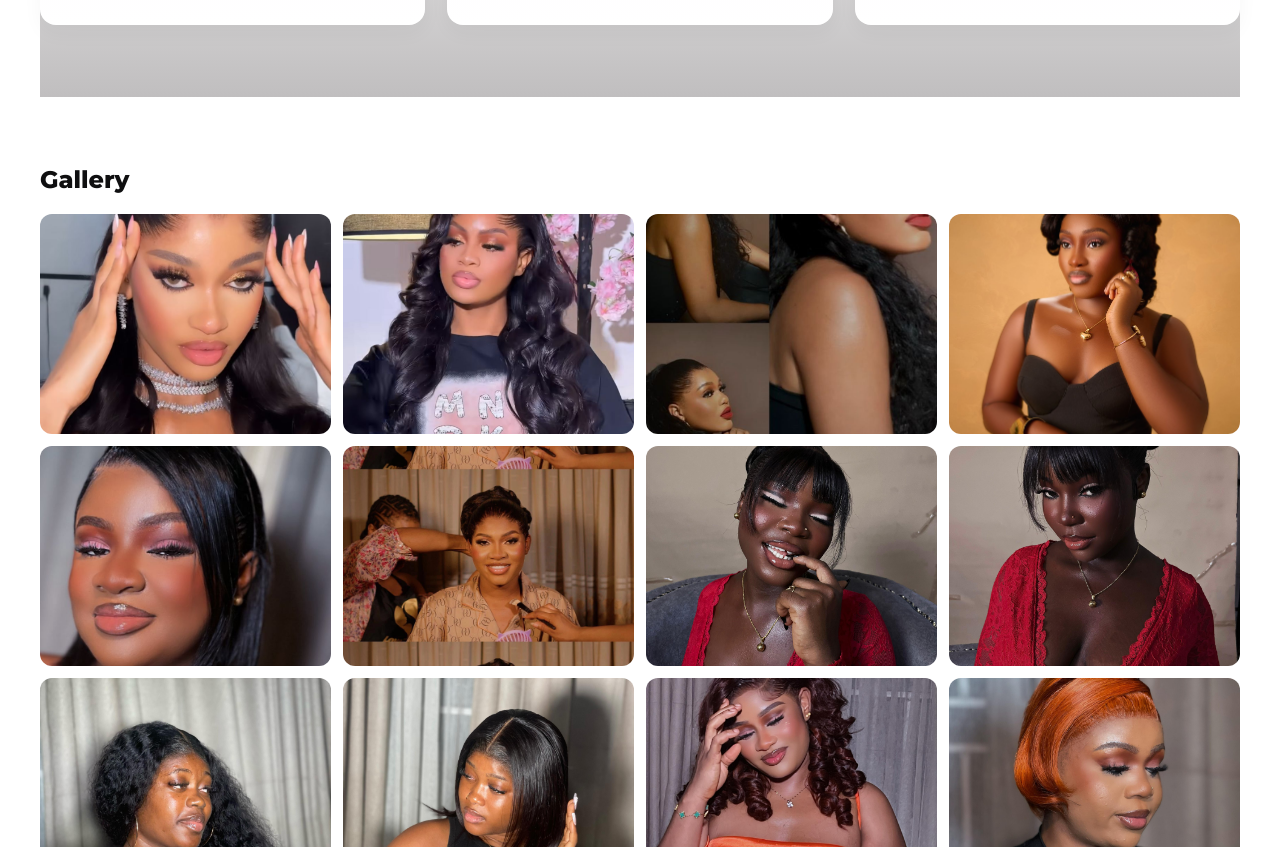
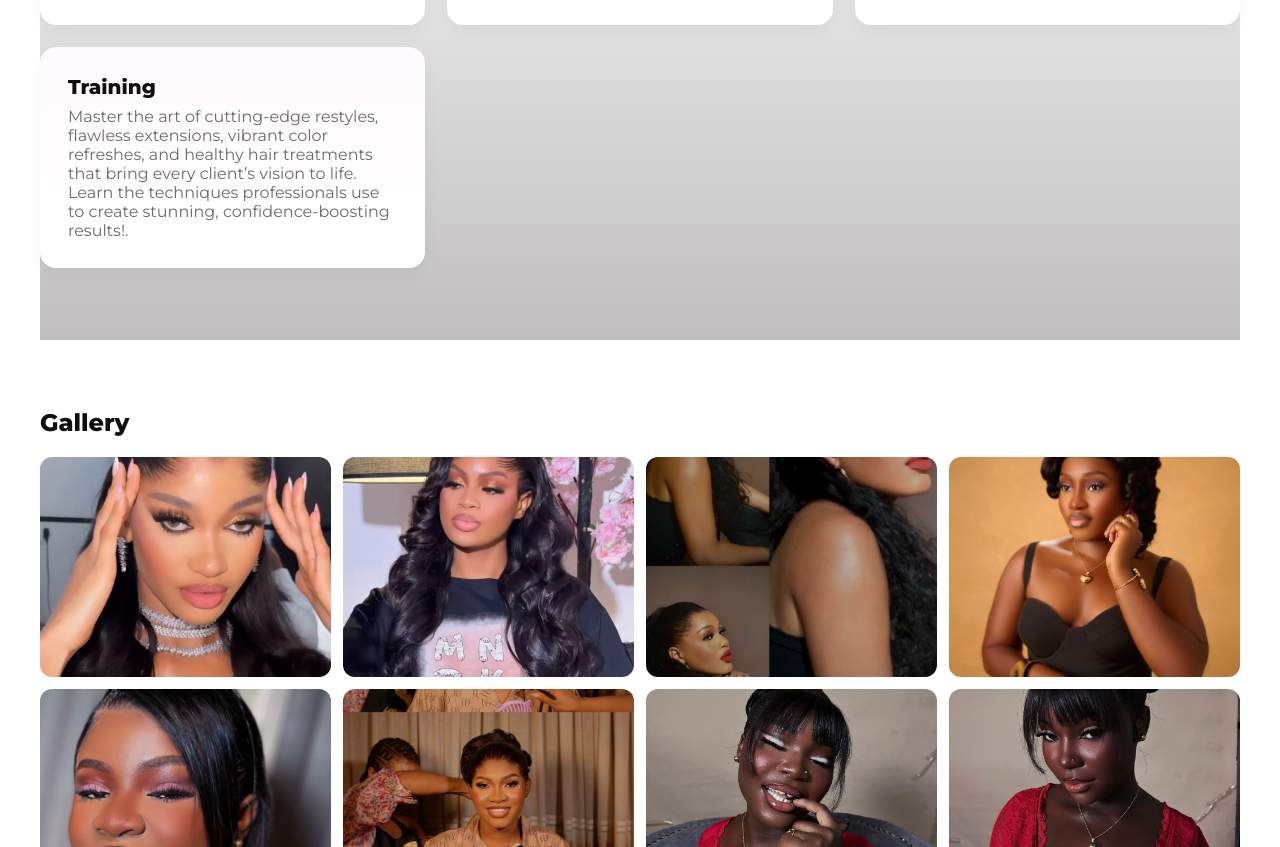
Before and after one commit to chika-obi/LoveDeGlam, a plain HTML site: page index.html in a window 1280 px wide. Shown: the part 1060-1907 px from the top of the page. Drawn offline with nearby package versions, Linux system fonts and the light colour scheme.

Commit message:
Training Added

```diff
--- a/index.html
+++ b/index.html
@@ -343,6 +343,14 @@ header.hero {
           <h3>Hair Revamping</h3>
           <p>Cutting-edge restyles, extensions, color refresh, and healthy hair treatments to bring your vision to life.</p>
         </article>
+         <article class="service fade-up one">
+          <h3>Training</h3>
+          <p>
+          Master the art of cutting-edge restyles, flawless extensions, vibrant color refreshes,
+          and healthy hair treatments that bring every client’s vision to life. Learn the techniques
+           professionals use to create stunning, confidence-boosting results!.
+          </p>
+        </article>
       </div>
     </section>
 
```
